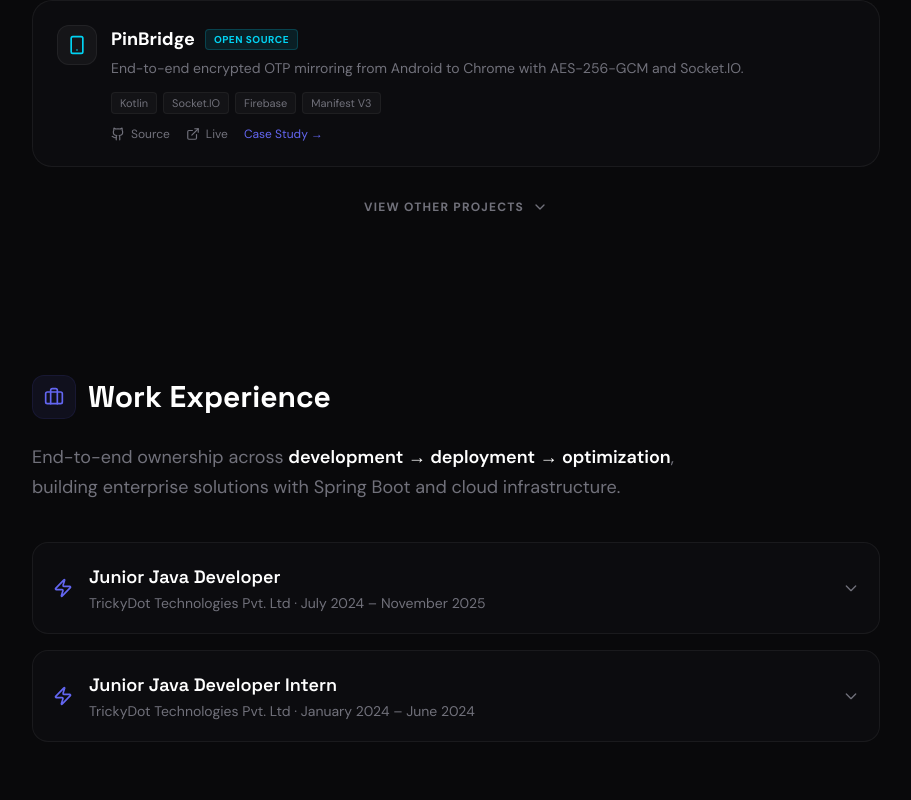
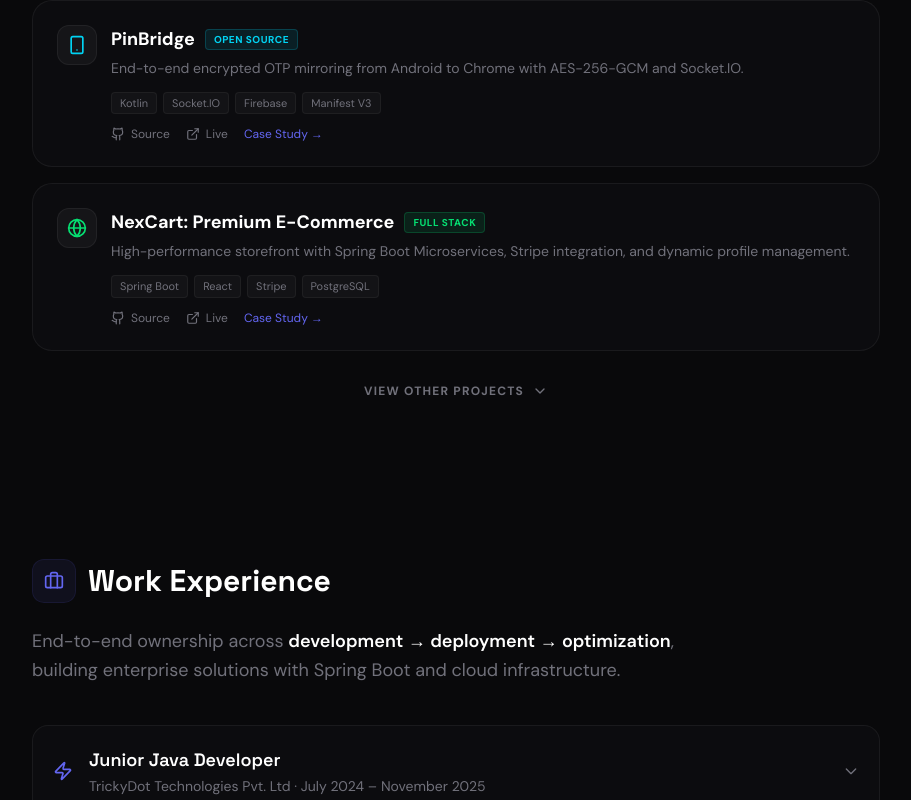
Before and after one commit to mhdnaseeel/mhdnaseeel, a React (Vite) app: page / in a window 1280 px wide. Shown: the part 1178-1978 px from the top of the page, without its empty margins (184-1095 px from the left). Built offline with nearby package versions, Linux system fonts and the light colour scheme.

Commit message:
feat: Promote NexCart to featured projects section

```diff
--- a/src/components/sections/Projects.tsx
+++ b/src/components/sections/Projects.tsx
@@ -33,13 +33,12 @@
             tags: ["Kotlin", "Socket.IO", "Firebase", "Manifest V3"],
             detailUrl: "/project/pinbridge",
             links: { github: "https://github.com/mhdnaseeel/PinBridge", live: "https://pin-bridge.vercel.app" }
-        }
-    ];
-
-    // Other projects — shown as compact rows
-    const others = [
+        },
         {
-            icon: <Globe className="w-4 h-4 text-green-400" />,
+            id: "nexcart",
+            icon: <Globe className="w-5 h-5" />,
+            iconColor: "text-green-400",
+            accentBorder: "border-green-500/15 hover:border-green-500/30",
             title: "NexCart: Premium E-Commerce",
             badge: "Full Stack",
             badgeColor: "text-green-400 bg-green-400/10 border-green-400/20",
@@ -47,7 +46,11 @@
             tags: ["Spring Boot", "React", "Stripe", "PostgreSQL"],
             detailUrl: "/project/nexcart",
             links: { github: "https://github.com/mhdnaseeel/e-commerce.git", live: "https://e-commerce-olive-chi-31.vercel.app/" }
-        },
+        }
+    ];
+
+    // Other projects — shown as compact rows
+    const others = [
         {
             icon: <Shield className="w-4 h-4 text-yellow-400" />,
             title: "Real-Time Emergency Response",
```
